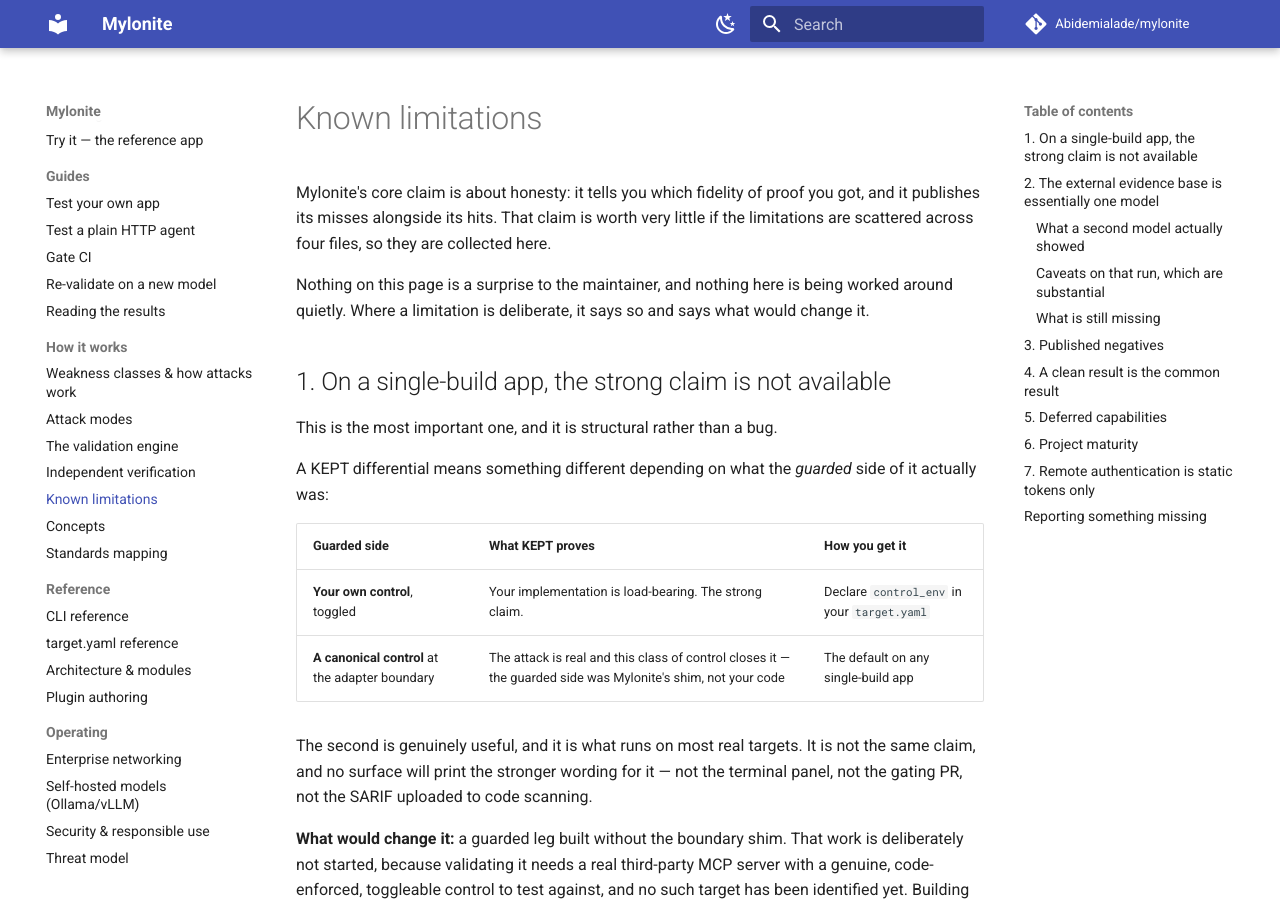
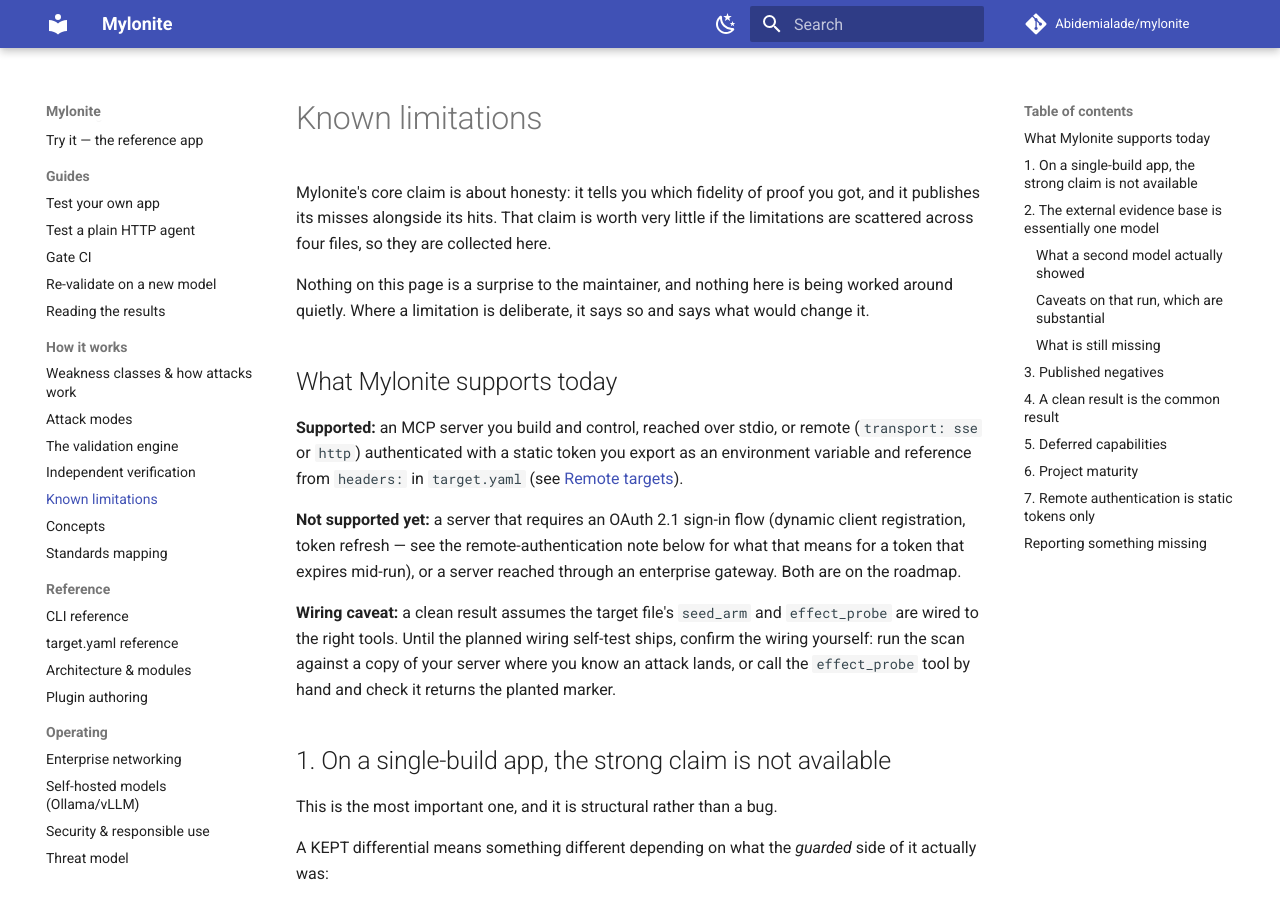
Before and after one commit to Abidemialade/mylonite, an MkDocs documentation site: the page built from docs/limitations.md, in a window 1280 px wide and 900 px high. Built offline with MkDocs 1.6.1 and Material for MkDocs 9.7.7, drawn with Linux system fonts in a browser that asks for light colours; comment, search, counter and statistics services are not loaded; some of the changed text lies outside the part shown.

Commit message:
docs(limitations): state what Mylonite supports today
Task 4 of the 0.10.3 patch asked for a short, up-front statement of
scope on docs/limitations.md: MCP servers you build and control, over
stdio or remote (sse/http) authenticated with a static token from
headers:. Not yet: OAuth 2.1 sign-in servers and servers behind an
enterprise gateway (roadmap), and a wiring caveat -- a clean result
assumes the target file's seed_arm and effect_probe are wired to the
right tools, and how to confirm that by hand until the planned wiring
self-test ships.

The OAuth detail merges into the existing "Remote authentication is
static tokens only" section (added by an earlier task on this branch)
rather than duplicating it; the new gateway note lands there too.

Co-Authored-By: Claude Sonnet 5 <noreply@anthropic.com>
Claude-Session: https://claude.ai/code/session_01B6tnFVjUCwESuAqvnrvfFd
Signed-off-by: Abidemi Alade <bidexalade123@gmail.com>

```diff
--- a/docs/limitations.md
+++ b/docs/limitations.md
@@ -6,6 +6,24 @@ are scattered across four files, so they are collected here.
 
 Nothing on this page is a surprise to the maintainer, and nothing here is being worked
 around quietly. Where a limitation is deliberate, it says so and says what would change it.
+
+## What Mylonite supports today
+
+**Supported:** an MCP server you build and control, reached over stdio, or remote
+(`transport: sse` or `http`) authenticated with a static token you export as an
+environment variable and reference from `headers:` in `target.yaml` (see
+[Remote targets](target-file.md#remote-targets-sse-http)).
+
+**Not supported yet:** a server that requires an OAuth 2.1 sign-in flow (dynamic client
+registration, token refresh — see the remote-authentication note below for what that
+means for a token that expires mid-run), or a server reached through an enterprise
+gateway. Both are on the roadmap.
+
+**Wiring caveat:** a clean result assumes the target file's `seed_arm` and
+`effect_probe` are wired to the right tools. Until the planned wiring self-test ships,
+confirm the wiring yourself: run the scan against a copy of your server where you know
+an attack lands, or call the `effect_probe` tool by hand and check it returns the
+planted marker.
 
 ## 1. On a single-build app, the strong claim is not available
 
@@ -165,11 +183,12 @@ reference with `${VAR}` (see the "Remote targets" section of the
 written to the target file. A server that rejects it reports the host and the status —
 401 or 403 — and names the fix.
 
-**Not supported yet:** an OAuth 2.1 sign-in-and-refresh flow. A token that expires
-mid-run has no automatic renewal: the next request gets a 401 and `scan` reports it the
-same way a wrong token from the start would, pointing at `headers:` rather than at "the
-token expired". If your server needs OAuth today, mint a long-lived static token for
-Mylonite's own use, where the provider supports one.
+**Not supported yet:** an OAuth 2.1 sign-in-and-refresh flow, or a server reached
+through an enterprise gateway. A token that expires mid-run has no automatic renewal:
+the next request gets a 401 and `scan` reports it the same way a wrong token from the
+start would, pointing at `headers:` rather than at "the token expired". If your server
+needs OAuth today, mint a long-lived static token for Mylonite's own use, where the
+provider supports one.
 
 ## Reporting something missing
 
```
Also changed, not shown: CHANGELOG.md (+8 -0 lines).
